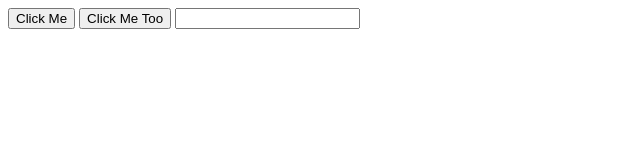
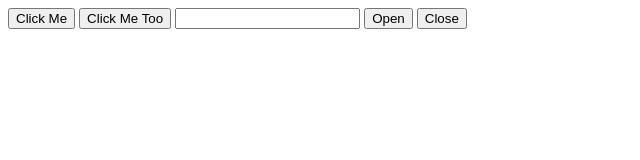
Before and after one commit to BradLFowler/101-onlineClothingStore, a plain HTML site: page index.html in a window 1280 px wide. Shown: the whole page, without its empty margins (0-640 px from the left). Drawn offline with Linux system fonts and the light colour scheme.

Commit message:
added open and close buttons

```diff
--- a/index.html
+++ b/index.html
@@ -11,10 +11,18 @@
     <button onclick="sayHello()";>Click Me</button>
     <button onclick="sayHi();">Click Me Too</button>
     <input value="" onkeyup="setValue(this.value)"/>
+    <button onclick="openANewWindow();">Open</button>
+    <button onclick="closeTheNewWindow();">Close</button>
 
 <script>
+
+    let secondWindow;
+
     function sayHello(){ alert('Hello!') };
     function sayHi(){ console.log('Hi') };
+    function openANewWindow() {
+        secondWindow = window.open("", "myWindow", "width=400, height=300");
+    }
 
     let usersInput;
 
@@ -23,6 +31,10 @@
         console.log({input})
     }
 
+    function closeTheNewWindow() {
+        secondWindow.close();
+    }
+
 </script>
 
 </body>
```
Lines whose indentation alone changed are shown as unchanged.
